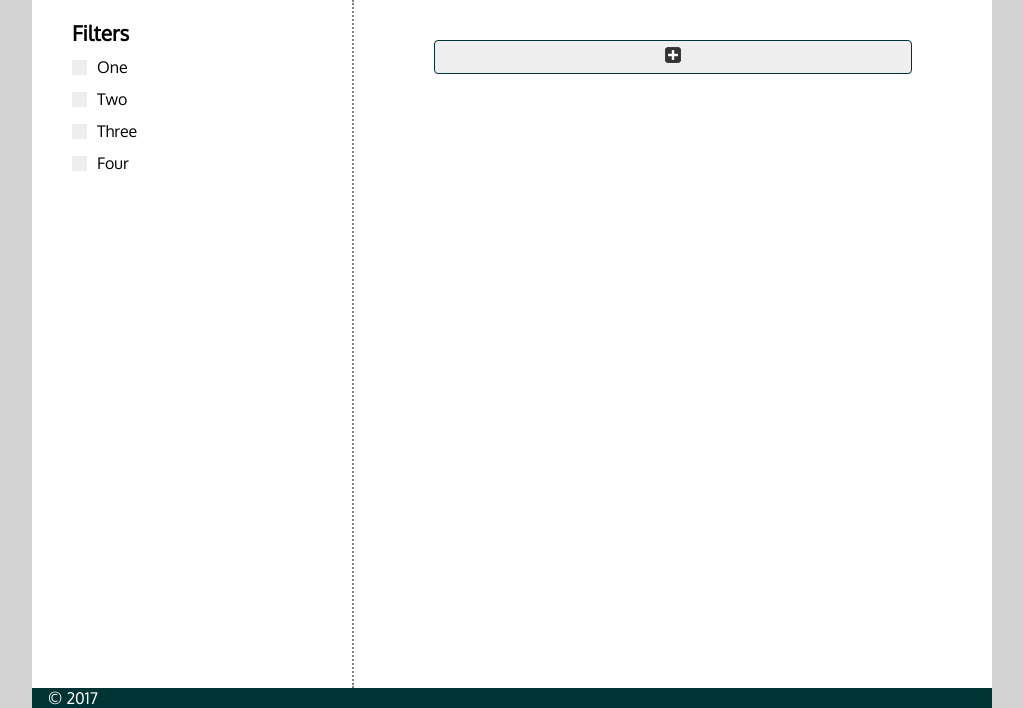
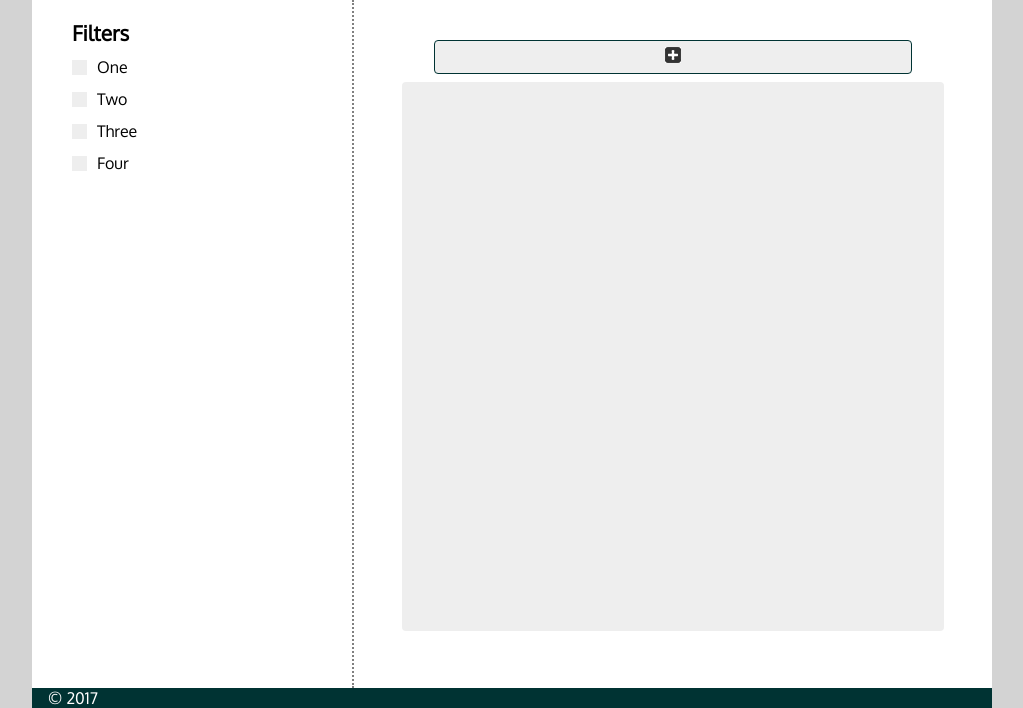
Before and after one commit to zepedrob16/FEUP-LTW, a PHP site: page /mainPage.html in a window 1280 px wide. Shown: the part 92-800 px from the top of the page, without its empty margins (128-1151 px from the left). Run offline with PHP 8.4, Linux system fonts and the light colour scheme.

Commit message:
done for today

```diff
--- a/Project/css/style.css
+++ b/Project/css/style.css
@@ -195,6 +195,17 @@ body > header #searchBox #filtersubmit {
     padding-top: 1em;
 }
 
+#list_adder{
+    padding-top: 1em;
+    padding-bottom: 1em;
+    width: 85%;
+    height: 85%;
+    background-color: red;
+    margin: 0 auto;
+    border-radius: 4px;
+    background-color: #eee;
+}
+
 .content #title{
     width: 75%;
     padding: 0.5em;
```
